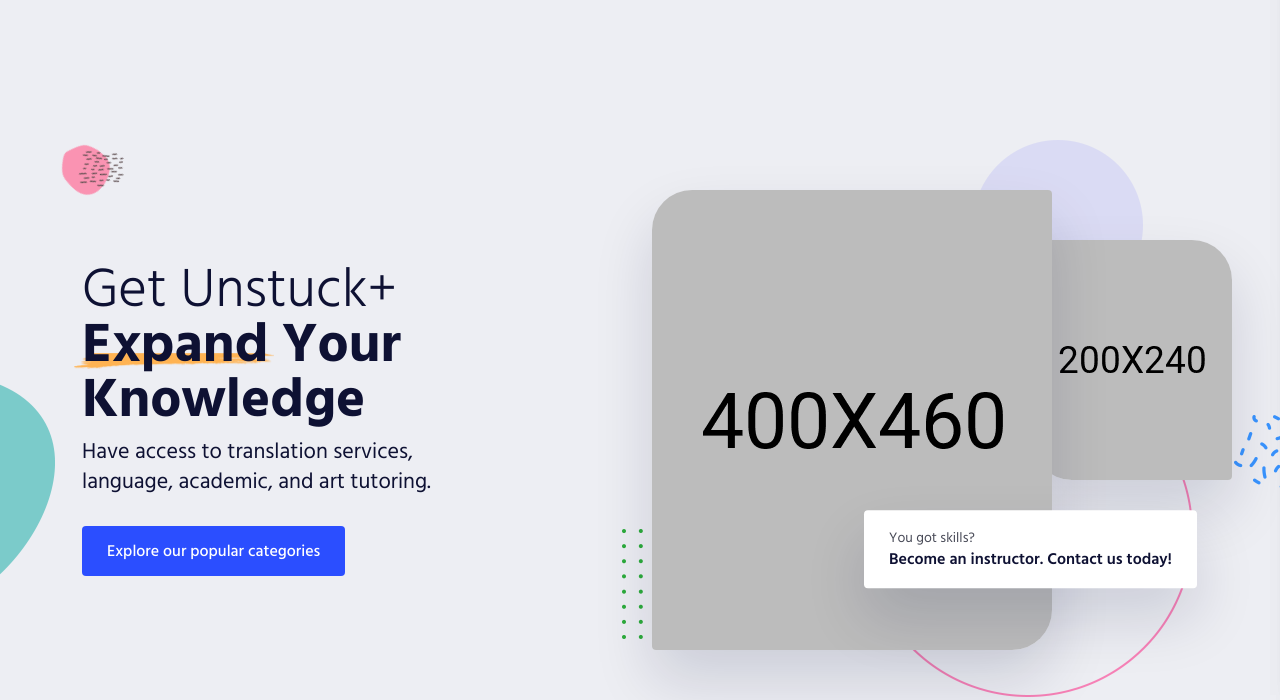
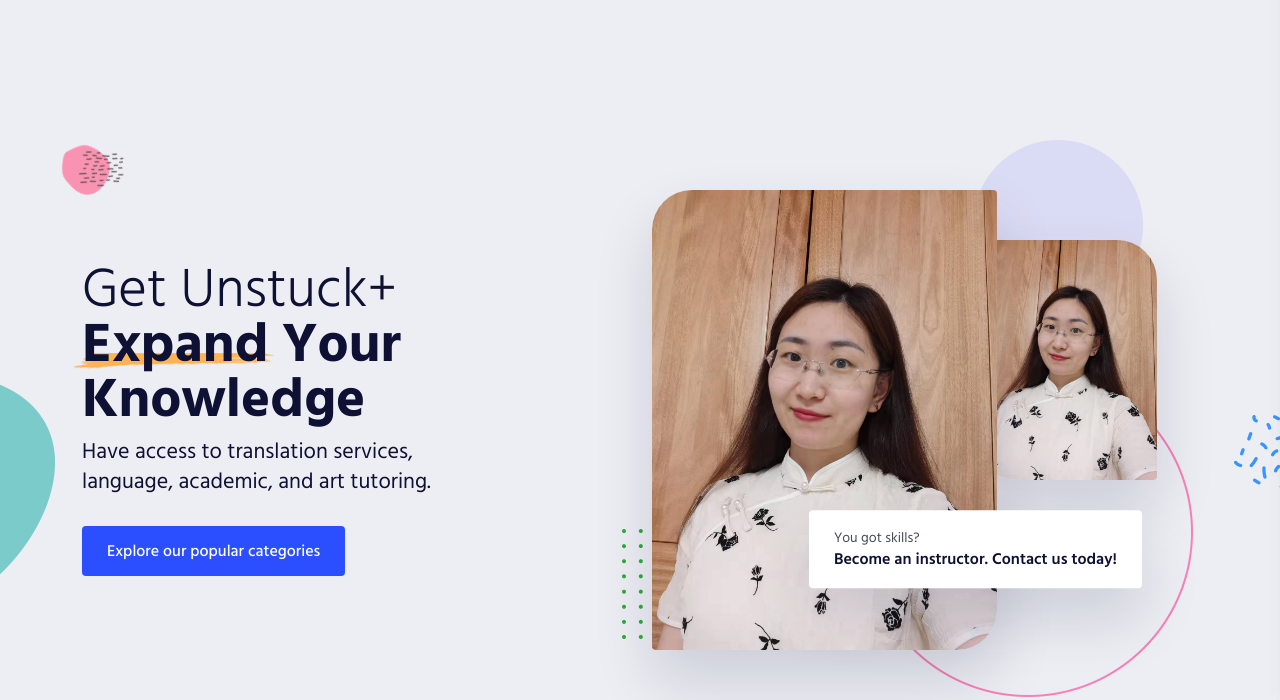
Before and after one commit to alapanbagchi/teducal, a plain HTML site: page index.html in a window 1280 px wide. Shown: the part 100-800 px from the top of the page. Drawn offline with Linux system fonts and the light colour scheme.

Commit message:
added pictures

```diff
--- a/index.html
+++ b/index.html
@@ -387,14 +387,14 @@
                     />
                   </div>
                   <div class="hero__thumb-big mr-30">
-                    <img src="assets/img/hero/hero-1.jpg" alt="" />
+                    <img src="assets/img/yishan.jpg" alt="" />
                     <div class="hero__quote hero__quote-animation">
                       <span>You got skills?</span>
                       <h4>Become an instructor. Contact us today!</h4>
                     </div>
                   </div>
                   <div class="hero__thumb-sm mt-50 d-none d-lg-block">
-                    <img src="assets/img/hero/hero-sm-1.jpg" alt="" />
+                    <img src="assets/img/yishan.jpg" alt="" />
                   </div>
                 </div>
               </div>
```
Also changed, not shown: assets/img/yishan.jpg (added).
